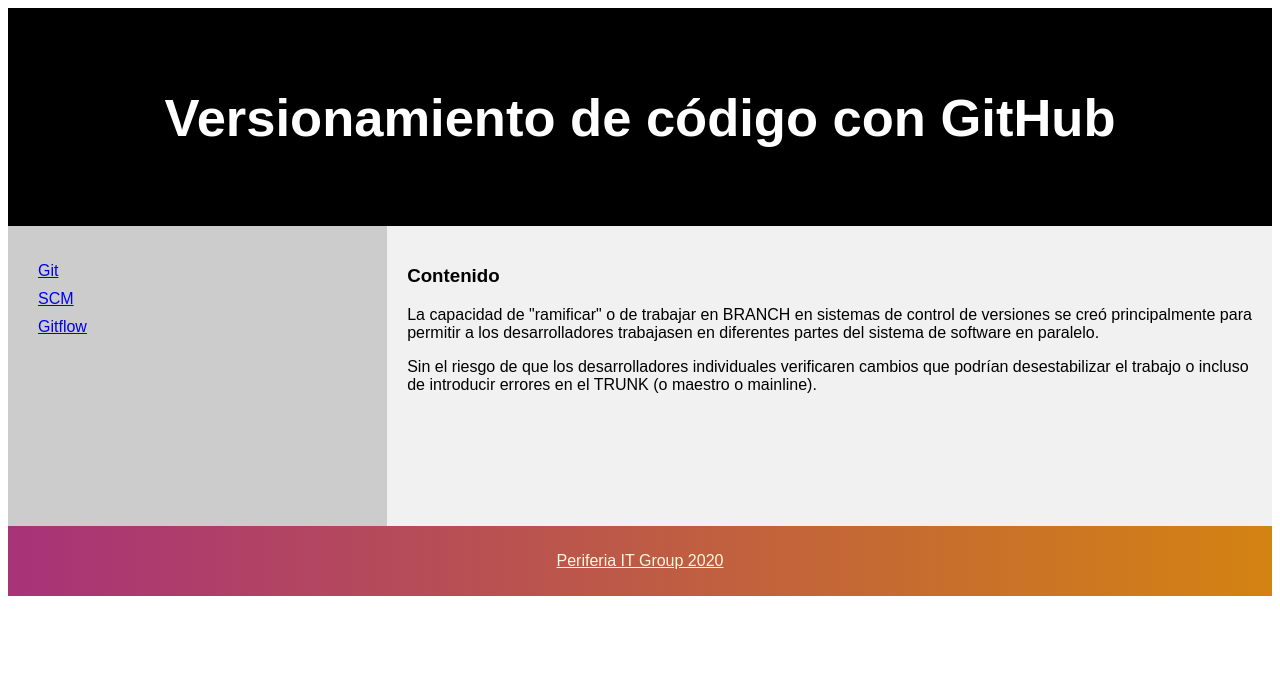
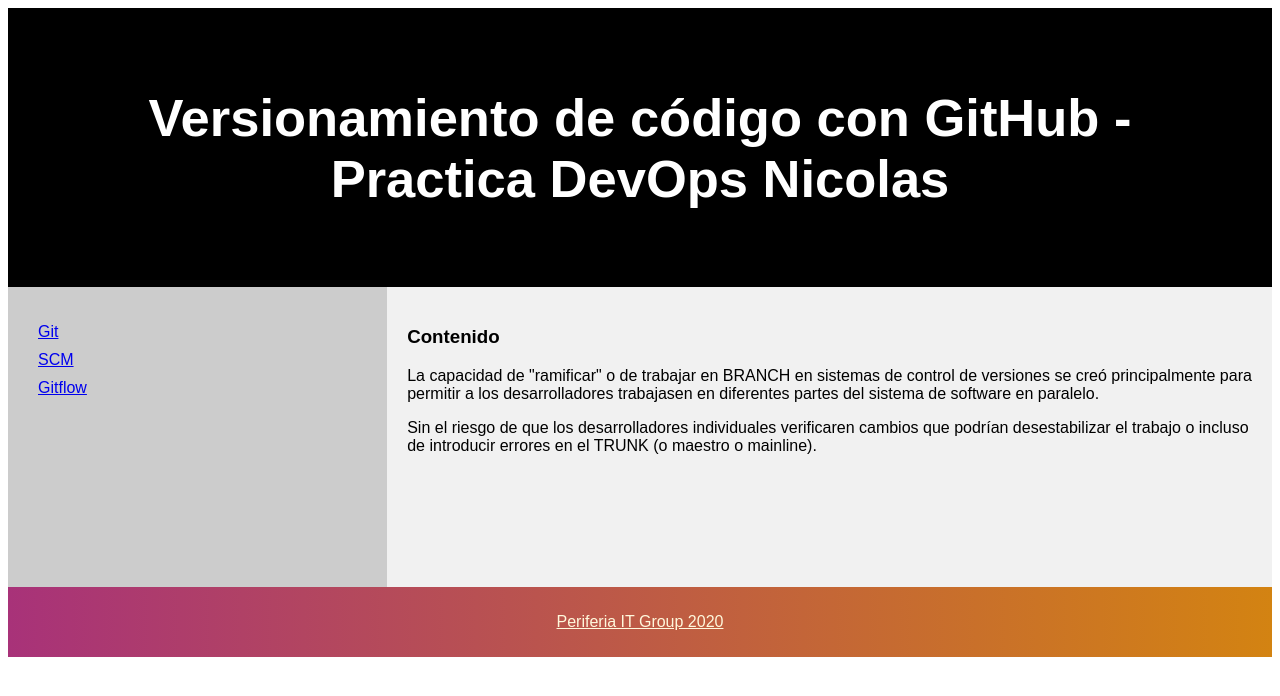
Before and after one commit to abcnick/practica-devops, a plain HTML site: page index.html in a window 1280 px wide. Drawn offline with Linux system fonts and the light colour scheme.

Commit message:
Corrección de nombre

```diff
--- a/index.html
+++ b/index.html
@@ -78,7 +78,7 @@ nav > ul > li {
 <body>
 
 <header>
-  <h2>Versionamiento de código con GitHub</h2>
+  <h2>Versionamiento de código con GitHub - Practica DevOps Nicolas</h2>
 </header>
 
 <div id="body">
```
